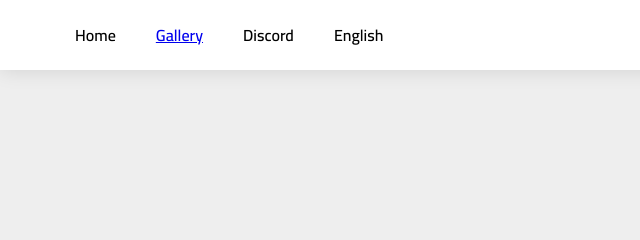
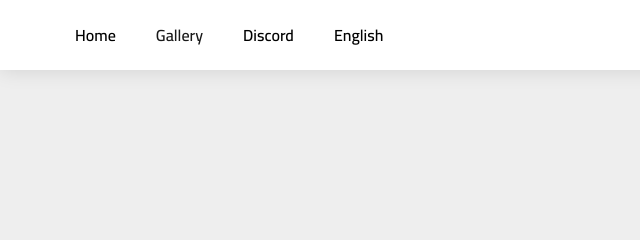
Before and after one commit to REKO11707/bio-shield, a plain HTML site: page index.html in a window 1280 px wide. Shown: the top 240 px of the page, 0-640 px from the left. Drawn offline with Linux system fonts and the light colour scheme.

Commit message:
Practice CSS 2.css

```diff
--- a/CSS/Practice CSS 2.css
+++ b/CSS/Practice CSS 2.css
@@ -233,7 +233,10 @@ header .wrapper nav menu {
     margin: 0;
     padding: 0
 }
-
+header .wrapper nav menu a{
+    color: #191919;
+    text-decoration: none;
+}
 header .wrapper nav menu li{
     padding: 20px;
     cursor: pointer;
```
